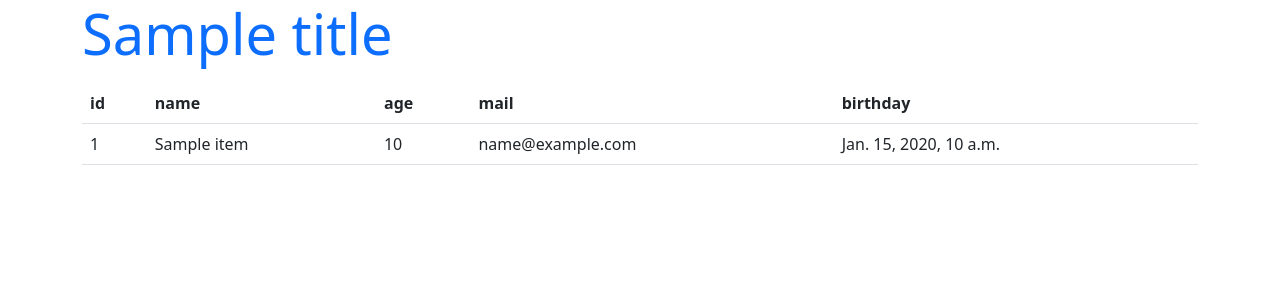
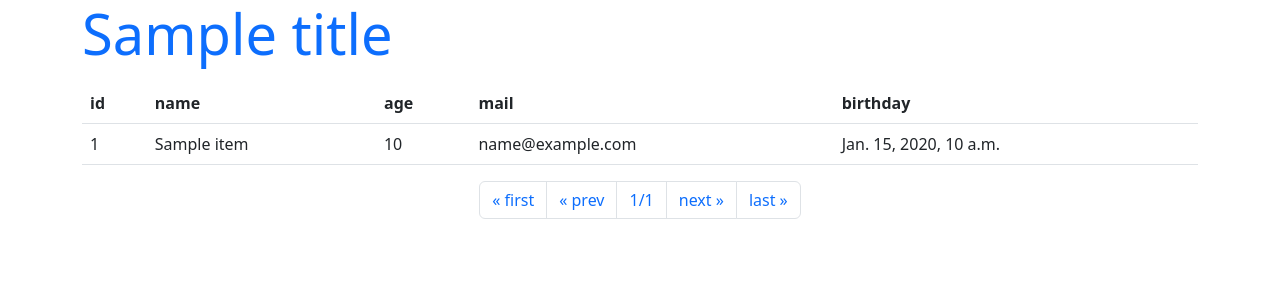
Before and after one commit to t17n/Django_Introduction, a Django app: template hello/templates/hello/index.html in a window 1280 px wide. Shown: the top 300 px of the page. Run offline with Django 4.2, Linux system fonts and the light colour scheme; the template is opened without the code that fills it: most values are stand-ins (such as "Sample title", 1, 10 or a date in 2020).

Commit message:
section4-3 completed

```diff
--- a/hello/templates/hello/index.html
+++ b/hello/templates/hello/index.html
@@ -26,5 +26,36 @@
         </tr>
     {% endfor %}
     </table>
+    <ul class="pagination justify-content-center">
+        {% if data.has_previous %}
+        <li class="page-item">
+            <a class="page-link" href="{% url 'index' %}">&laquo; first</a>
+        </li>
+        <li class="page-item">
+            <a class="page-link" href="{% url 'index' %}{{data.previous_page_number}}"> &laquo; prev</a>
+        </li>
+        {% else %}
+        <li class="page-item">
+            <a class="page-link">&laquo; first</a>
+        </li>
+        <li class="page-item">
+            <a class="page-link">&laquo; prev</a>
+        </li>
+        {% endif %}
+        <li class="page-item">
+            <a class="page-link">{{data.number}}/{{data.paginator.num_pages}}</a>
+        </li>
+        {% if data.has_next %}
+        <li class="page-item">
+            <a class="page-link" href="{% url 'index' %}{{data.next_page_number }}">next &laquo;</a>
+        </li>
+        <li class="page-item">
+            <a class="page-link" href="{% url 'index' %}{{data.paginator.num_pages }}">last &laquo;</a>
+        </li>
+        {% else %}
+        <li class="page-item"><a class="page-link">next &raquo;</a></li>
+        <li class="page-item"><a class="page-link">last &raquo;</a></li>
+        {% endif %}
+    </ul>
 </body>
 </html>
--- a/hello/urls.py
+++ b/hello/urls.py
@@ -18,4 +18,5 @@ urlpatterns = [
 
     path('find', views.find, name='find'),
     path('check', views.check, name='check'),
+    path('<int:num>', views.index, name='index')
 ]
```
Also changed, not shown: hello/views.py (+5 -3 lines).
